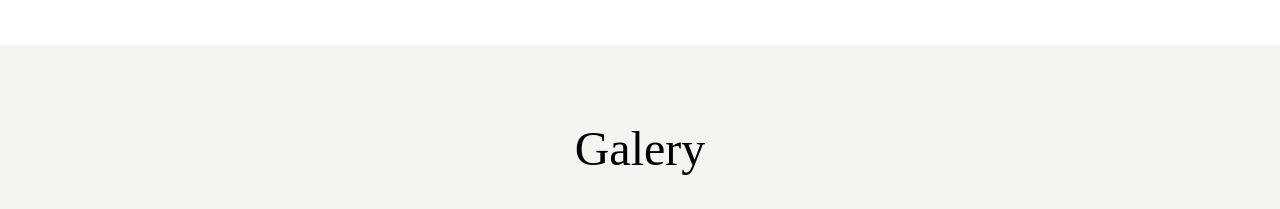
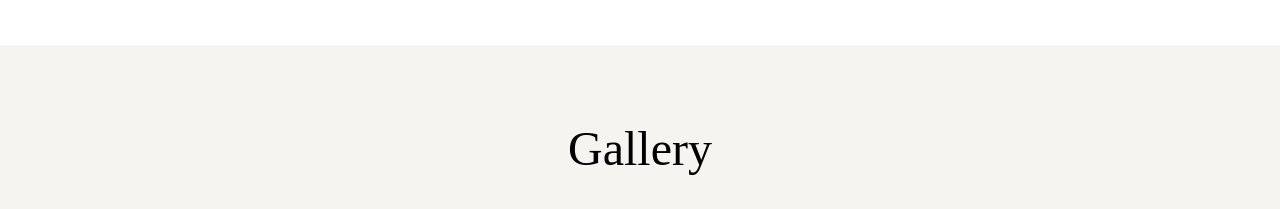
Before and after one commit to FabricioMF72/black-rose-ui, an Angular app: page / in a window 1280 px wide. Shown: the part 1680-1889 px from the top of the page. Built offline with nearby package versions, Linux system fonts and the light colour scheme.

Commit message:
fix typo

```diff
--- a/src/app/components/galery/galery.component.html
+++ b/src/app/components/galery/galery.component.html
@@ -1,6 +1,6 @@
 <section class="py-20 bg-galery">
     <div class="max-w-6xl mx-auto px-4">
-      <h1 class="text-center font-serif text-5xl mb-8">Galery</h1>
+      <h1 class="text-center font-serif text-5xl mb-8">Gallery</h1>
       <ul class="grid lg:grid-cols-5 sm:grid-cols-2 md:grid-cols-2">
         @for (package of packageList; track $index) {
           <li [ngClass]="{'font-bold text-gray-900':package.selected}" class="text-4xl hover:font-bold text-gray-600 font-serif text-center mb-12" (click)="changeCategory(package.category)">
```
